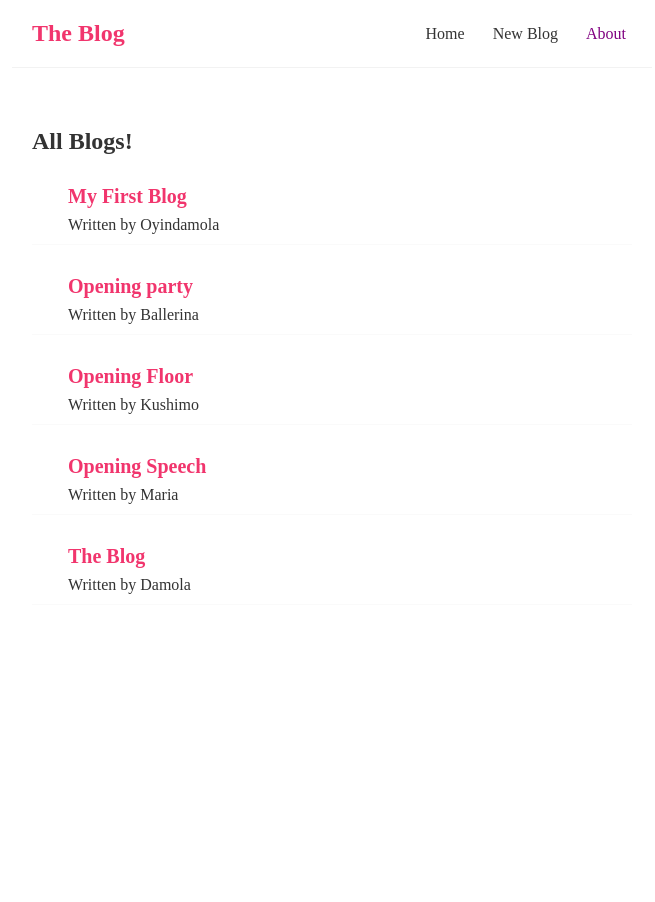
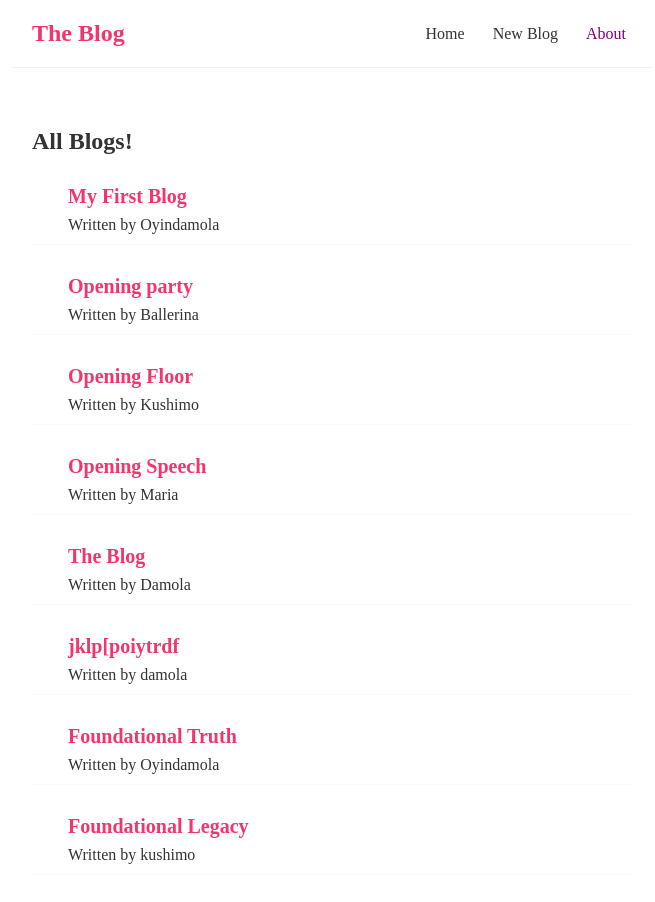
Before and after one commit to oyindamolaWbCode/react-blog, a React (Create React App) app: page / in a window 1280 px wide. Shown: the top 902 px of the page, without its empty margins (308-963 px from the left). Before the commit the page ends 800 px from the top, so only its background shows below. Built offline with nearby package versions, Linux system fonts and the light colour scheme; data requests are answered from the project's data file.

Commit message:
adding new blog

```diff
--- a/Data/db.json
+++ b/Data/db.json
@@ -1,5 +1,5 @@
 {
-   "blogs":[
+  "blogs": [
     {
       "title": "My First Blog",
       "body": "Why do we use it\nIt is a long established fact that a reader will be distracted.A blog is your best bet for a voice among the online crowd. It's a personal website, packed with features, as easy to use as your e-mail. Our community is the choice for more than two millionA blog (a truncation of weblog)[1] is a discussion or informational website published on the World Wide Web consisting of discrete, often informal diary-style text entries (posts). Posts are typically displayed in reverse chronological order, so that the most recent post appears first, at the top of the web page. Until 2009, blogs were usually the work of a single individual,[citation needed] occasionally of a small group, and often covered a single subject or topic. In the 2010s, multi-author blogs (MABs) emerged, featuring the writing of multiple authors and sometimes professionally edited. MABs from newspapers, other media outlets, universities, think tanks, advocacy groups, and similar institutions account for an increasing quantity of blog traffic. The rise of Twitter and other {microblogging} systems helps integrate MABs and single-author blogs into the news media. Blog can also be used as a verb, meaning to maintain or add content to a blog.",
@@ -29,6 +29,24 @@
       "body": "Why do we use it\nIt is a long established fact that a reader will be distracted.On February 16, 2011, there were over 156 million public blogs in existence. On February 20, 2014, there were around 172 million Tumblr[4] and 75.8 million WordPress[5] blogs in existence worldwide. According to critics and other bloggers, Blogger is the most popular blogging service used today. However, Blogger does not offer public statistics.[6][7] Technorati lists 1.3 million blogs as of February 22, 2014.[8]",
       "author": "Damola",
       "id": 5
+    },
+    {
+      "title": "jklp[poiytrdf",
+      "body": "kl;[-09876ewsjkl;.,mnbv",
+      "author": "damola",
+      "id": 12
+    },
+    {
+      "title": "Foundational Truth",
+      "body": "It’s a classic example of scientific steps in different countries and at different times leading snailwise to a game-changing invention. To receive those tones, dulcet or otherwise, we need a transmitter with an antenna, a receiver with an antenna, electromagnetic waves and ‘information’ carried along those waves.\n\nFirst up in our story of scientific discovery is the short-lived German physicist Heinrich Rudolf Hertz (1857–1894), who proved the existence of the electromagnetic radio waves predicted by that Scots scientific genius James Clerk Maxwell (1831–1879).\n\nThose ‘waves’ explain why people might talk of long-wave (LW), medium-wave (MW) and short-wave (SW) wavelengths in the radio spectrum. Some radio stations still broadcast via long wave, which means they use waves over 1,000 metres in length. In fact, radio waves range from one millimetre in length to 30,000 metres, aka 300 kilometres.\n\nThe unit used to measure radio frequencies, the hertz, abbreviated Hz, is of course an eponym to honour the said Hertz. And talking of miracles, the 91.5 megahertz my radio is tuned to denotes a frequency of 91,500,000 cycles per second, ‘mega’ denoting 106 of the relevant unit, just as in megabytes in computing.",
+      "author": "Oyindamola",
+      "id": 13
+    },
+    {
+      "title": "Foundational Legacy",
+      "body": "It’s a classic example of scientific steps in different countries and at different times leading snailwise to a game-changing invention. To receive those tones, dulcet or otherwise, we need a transmitter with an antenna, a receiver with an antenna, electromagnetic waves and ‘information’ carried along those waves.\n\nFirst up in our story of scientific discovery is the short-lived German physicist Heinrich Rudolf Hertz (1857–1894), who proved the existence of the electromagnetic radio waves predicted by that Scots scientific genius James Clerk Maxwell (1831–1879).\n\nThose ‘waves’ explain why people might talk of long-wave (LW), medium-wave (MW) and short-wave (SW) wavelengths in the radio spectrum. Some radio stations still broadcast via long wave, which means they use waves over 1,000 metres in length. In fact, radio waves range from one millimetre in length to 30,000 metres, aka 300 kilometres.\n\nThe unit used to measure radio frequencies, the hertz, abbreviated Hz, is of course an eponym to honour the said Hertz. And talking of miracles, the 91.5 megahertz my radio is tuned to denotes a frequency of 91,500,000 cycles per second, ‘mega’ denoting 106 of the relevant unit, just as in megabytes in computing.",
+      "author": "kushimo",
+      "id": 14
     }
   ]
 }
--- a/src/Create.js
+++ b/src/Create.js
@@ -3,11 +3,29 @@ import { useState } from "react";
 const Create = () => {
     const [title, setTitle] = useState('');
     const [body, setBody] = useState('');
-    const [author, setAuthor] = useState('Oyindamola')
+    const [author, setAuthor] = useState('')
+    const [isPending, setIsPending] = useState(false)
+
+    const handleSubmit = (e)=> {
+        e.preventDefault();
+
+        const blog = { title, body, author };
+
+        setIsPending(true);
+
+        fetch('http://localhost:8000/blogs', {
+            method: 'POST',
+            headers: {"Content-Type": "application/json"},
+            body: JSON.stringify(blog)
+        }).then(() =>{
+            console.log('new blog added')
+            setIsPending(false)
+        })
+    }
     return (
         <div className="create">
             <h2>Add a New Blog</h2>
-            <form>
+            <form onSubmit={handleSubmit}>
                 <label>Blog title:</label>
                 <input
                     type="text"
@@ -29,10 +47,11 @@ const Create = () => {
                         <option value="kushimo">Kushimo</option>
                         <option value="ballerina">Ballerina</option>
                     </select>
-                    <button>Add Blog</button>
-                    <p>{title}</p>
-                    <p>{body}</p>
-                    <p>{author}</p>
+                    { !isPending &&<button>Add Blog</button> }
+                    { isPending &&<button disabled>Adding blog...</button> }
+                    {/* {<p>title}</p> */}
+                    {/* {<p>{body}</p> */}
+                    {/* {<p>{author}</p> */}
             </form>
         </div>
      );
--- a/src/index.css
+++ b/src/index.css
@@ -31,8 +31,13 @@
   padding:6px;
 }
 
+.navbar .links a:hover{
+   margin-top:10px;
+}
+
 .navbar a:hover{
   color:#f1356d;
+
 }
 
 .content{
```
Lines whose indentation alone changed are shown as unchanged.
